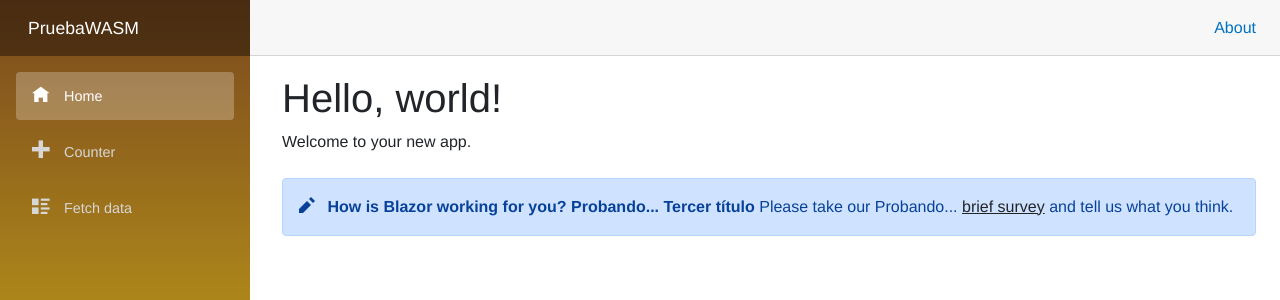
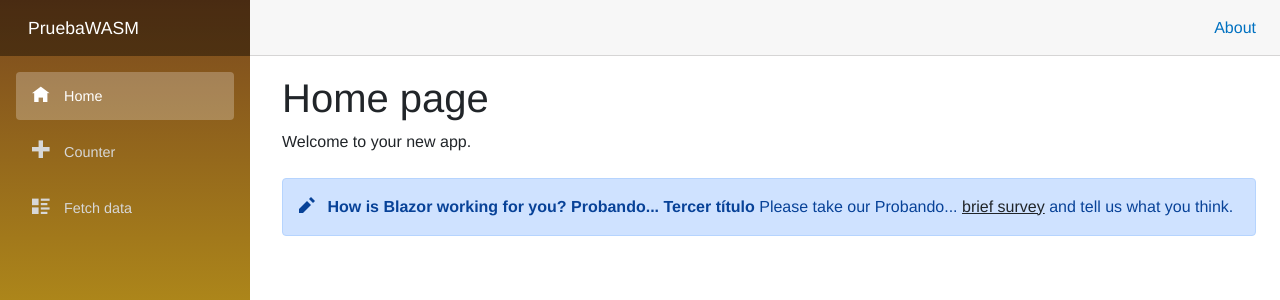
Before and after one commit to JJdecoder/PruebaWASM, an ASP.NET Core app: page / in a window 1280 px wide. Shown: the top 300 px of the page. Run offline with ASP.NET Core 8, Linux system fonts and the light colour scheme; style sheets or scripts are compiled from the project's sources.

Commit message:
Se modifica el Título de la página Index

```diff
--- a/Pages/Index.razor
+++ b/Pages/Index.razor
@@ -2,7 +2,7 @@
 
 <PageTitle>Index</PageTitle>
 
-<h1>Hello, world!</h1>
+<h1>Home page</h1>
 
 Welcome to your new app.
 
```
